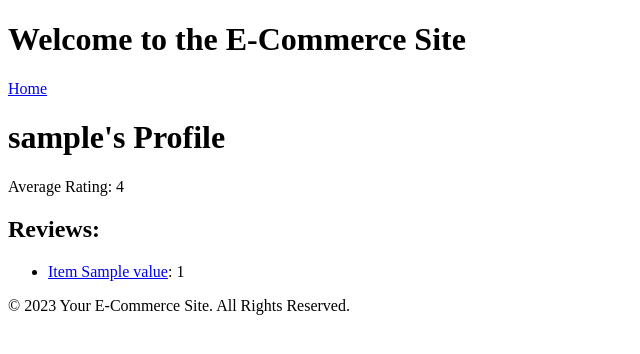
After one commit to bugramatik/e-commerce-cloud-computing, a Flask app: template app/templates/profile.html in a window 1280 px wide. The commit adds this page. Shown: the top 354 px of the page, without its empty margins (0-640 px from the left). Run offline with Flask 3, Linux system fonts and the light colour scheme; the template is opened without the code that fills it: most values are stand-ins (such as "Sample title", 1, 10 or a date in 2020); parts of the project's set-up code (start-up, migrations or seed data) failed here and were passed over.

Commit message:
Implemented Rate and review submission

```diff
--- a/app/routes.py
+++ b/app/routes.py
@@ -1,12 +1,9 @@
 #TODO: unique username, item name, category name
-#TODO: Rate review implement et
 #TODO: indexde itemlerin listelenmesi isteniyo
 #TODO: Authoritazion bidaha kontrol et
 #TODO: Dynamic schema olayina bi bakmak lazim gereksiz field kullanmamak lazim computer icin size gibi
-#TODO: User remove edilince itemler de silinmeli, rate reviewlar da silinmeli
-#TODO: User list rewiev rate gozukmeli,
 #TODO: Item ekleme price negatif olmamali
-#TODO: Kalanlar: profil sayfasi, rate-review,ama sayfada lıstıng
+#TODO: Kalanlar: ama sayfada lıstıng
 from app import app
 from flask import render_template,request,redirect,url_for,flash,session
 from pymongo.mongo_client import MongoClient
@@ -237,3 +234,26 @@ def delete_user(user_id):
     else:
         flash('You do not have permission to delete users', 'error')
     return redirect(url_for('list_users'))
+
+
+
+@app.route('/profile.html')
+def profile():
+    if 'username' not in session:
+        flash('You need to be logged in to access your profile', 'error')
+        return redirect(url_for('index'))
+
+    username = session['username']
+    items = list(client.get_collection('items').find())
+    user_reviews = {}
+    user_ratings = []
+
+    for item in items:
+        if username in item['reviews']:
+            user_reviews[item['_id']] = [item['reviews'][username],item['name']]
+        if username in item['rates']:
+            user_ratings.append(item['rates'][username])
+
+    avg_rating = sum(user_ratings) / len(user_ratings) if user_ratings else 0
+
+    return render_template('profile.html', username=username, avg_rating=avg_rating, user_reviews=user_reviews)
--- a/app/templates/add_item.html
+++ b/app/templates/add_item.html
@@ -10,7 +10,7 @@
         <textarea id="description" name="description" required></textarea>
         <br>
         <label for="price">Price:</label>
-        <input type="number" id="price" name="price" step="0.01" required>
+        <input type="number" id="price" name="price" step="1" min="0" required>
         <br>
         <label for="seller">Seller:</label>
         <select id="seller" name="seller" required>
--- a/app/templates/base.html
+++ b/app/templates/base.html
@@ -15,12 +15,26 @@
         </ul>
       {% endif %}
     {% endwith %}
-    <!-- Include any additional CSS or JavaScript files here -->
 </head>
 <body>
     <header>
         <h1>Welcome to the E-Commerce Site</h1>
-        <!-- Common header elements, such as logo and navigation, go here -->
+        {% if session['username'] %}
+            <span> Current User: <a href="{{ url_for('profile') }}"> {{ session['username'] }}</a></span>
+        {% if session['is_admin'] %}
+            <span>(Admin User)</span>
+        {% else %}
+            <span>(Regular User)</span>
+        {% endif %}
+        <p></p>
+        {% endif %}
+
+        <nav>
+            <a href="/">Home</a>
+            {% if 'username' in session %}
+                <a href="{{ url_for('logout') }}">Logout</a>
+            {% endif %}
+        </nav>
     </header>
 
     <main>
@@ -29,7 +43,6 @@
     </main>
 
     <footer>
-        <!-- Common footer elements, such as copyright and contact information, go here -->
         <p>&copy; 2023 Your E-Commerce Site. All Rights Reserved.</p>
     </footer>
 </body>
--- a/app/templates/index.html
+++ b/app/templates/index.html
@@ -5,9 +5,8 @@
         <p class=error><strong>Error:</strong> {{ error }}
     {% endif %}
     {% if session['username'] %}
-        <p>Welcome, {{ session['username'] }}!</p>
+        <p> </p>
     {% if session['is_admin'] %}
-        <p>You are an admin user.</p>
         <a href="{{ url_for('list_users') }}" class="btn">List Users</a>
     {% endif %}
         <a href="{{ url_for('list_items') }}" class="btn">List Items</a>
--- a/app/templates/item_details.html
+++ b/app/templates/item_details.html
@@ -7,7 +7,7 @@
         <div class="item" style="width: 60%;">
             <!-- Display common fields -->
             <p>{{ item.description }}</p>
-            <p>Price: {{ item.price }}</p>
+            <p>Price: {{ item.price }} $</p>
             <p>Seller: {{ users_dict[item.seller] }}</p>
             <p>Category: {{ item.category_name }}</p>
             <img src="{{ item.image_url }}" alt="{{ item.name }}">
--- a/app/templates/list_items.html
+++ b/app/templates/list_items.html
@@ -9,7 +9,7 @@
             <!-- Display common fields -->
             <h2><a href="{{ url_for('item_details', item_id=item['_id']) }}">{{ item.name }}</a></h2>
             <p>{{ item.description }}</p>
-            <p>Price: {{ item.price }}</p>
+            <p>Price: {{ item.price }} $</p>
             <p>Seller: {{ users_dict[item.seller]}}</p>
             <p>Category: {{item.category_name}}</p>
             <img src="{{ item.image_url }}" alt="{{ item.name }}">
--- /dev/null
+++ b/app/templates/profile.html
@@ -0,0 +1,15 @@
+{% extends "base.html" %}
+
+{% block content %}
+    <h1>{{ username }}'s Profile</h1>
+    <p>Average Rating: {{ avg_rating }}</p>
+
+    <h2>Reviews:</h2>
+    <ul>
+        {% for item_id, value in user_reviews.items() %}
+            <li>
+                <a href="{{ url_for('item_details', item_id=item_id) }}">Item {{ value[1] }}</a>: {{ value[0] }}
+            </li>
+        {% endfor %}
+    </ul>
+{% endblock %}
```
